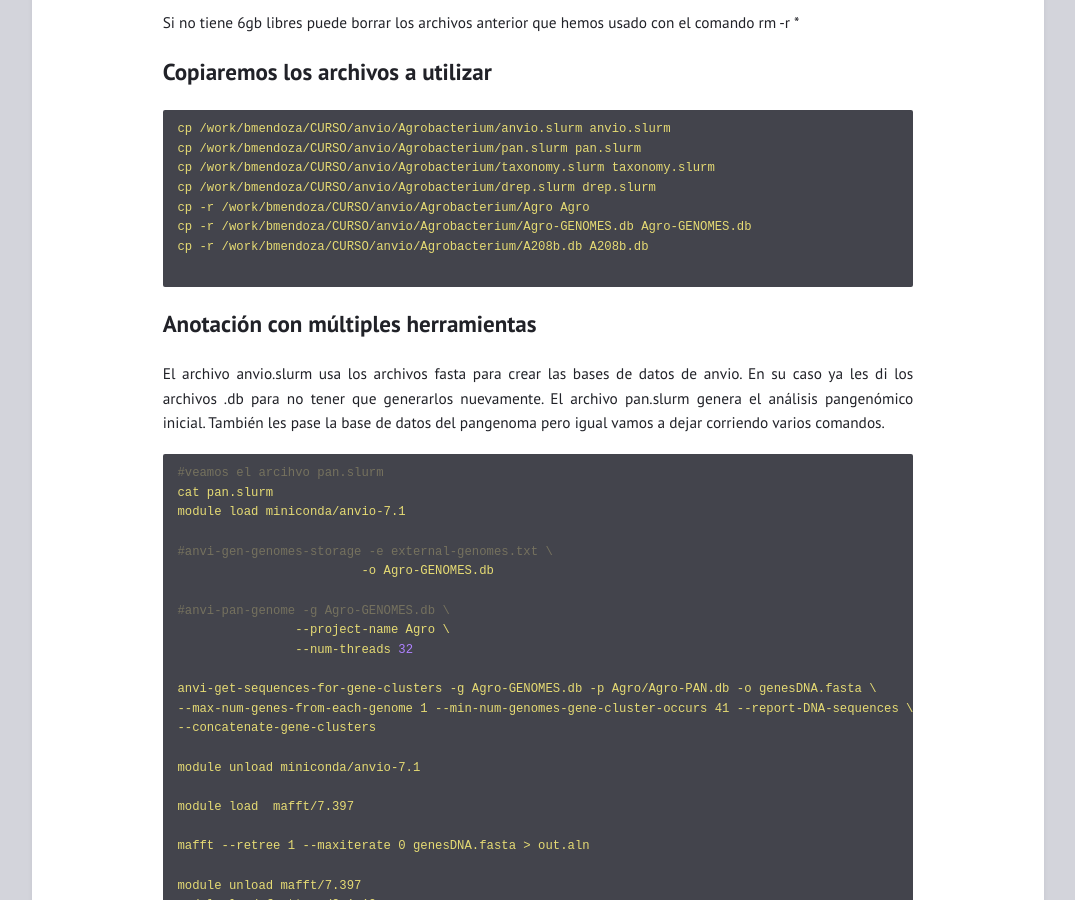
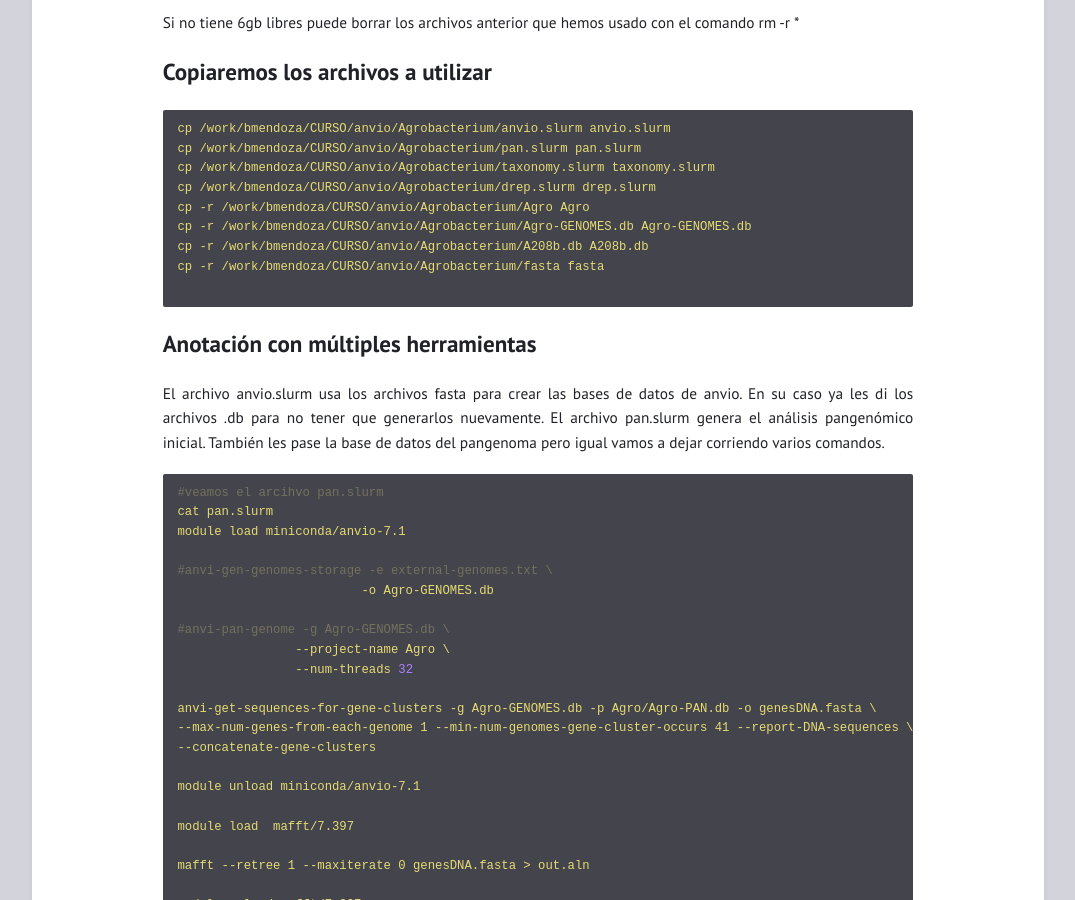
Before and after one commit to braddmg/GenPro, a Jekyll site: the page built from _posts/2024-09-15-Filogenómica-en-Anvio.md, in a window 1280 px wide and 900 px high, scrolled down 528 px. Shown: the whole window, without its empty margins (102-1177 px from the left). Built offline with Jekyll 4.4.1, drawn with Linux system fonts in a browser that asks for light colours.

Commit message:
Update 2024-09-15-Filogenómica-en-Anvio.md

````diff
--- a/_posts/2024-09-15-Filogenómica-en-Anvio.md
+++ b/_posts/2024-09-15-Filogenómica-en-Anvio.md
@@ -24,6 +24,7 @@ cp /work/bmendoza/CURSO/anvio/Agrobacterium/drep.slurm drep.slurm
 cp -r /work/bmendoza/CURSO/anvio/Agrobacterium/Agro Agro
 cp -r /work/bmendoza/CURSO/anvio/Agrobacterium/Agro-GENOMES.db Agro-GENOMES.db
 cp -r /work/bmendoza/CURSO/anvio/Agrobacterium/A208b.db A208b.db
+cp -r /work/bmendoza/CURSO/anvio/Agrobacterium/fasta fasta
 
 ```
 
````
